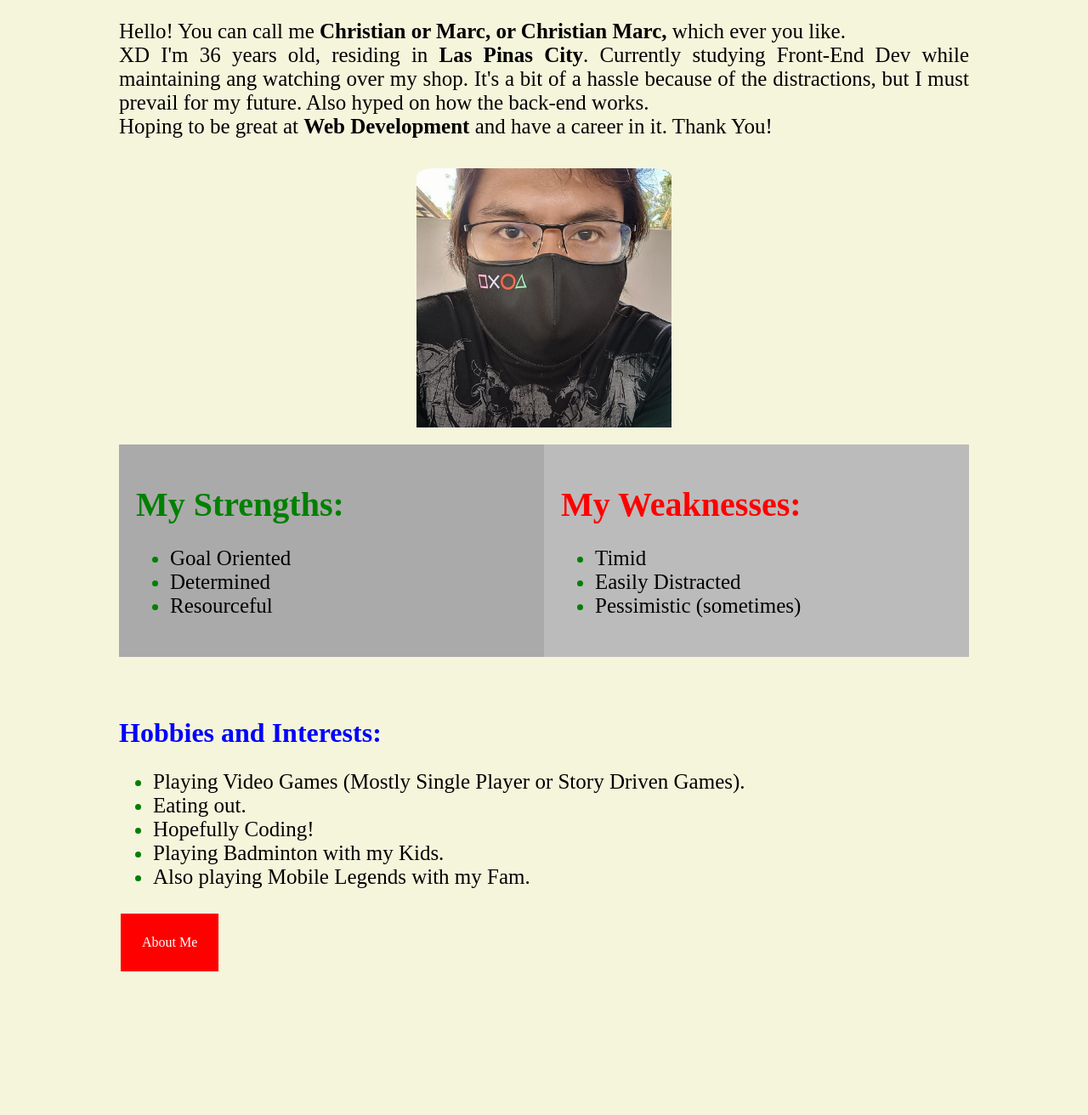
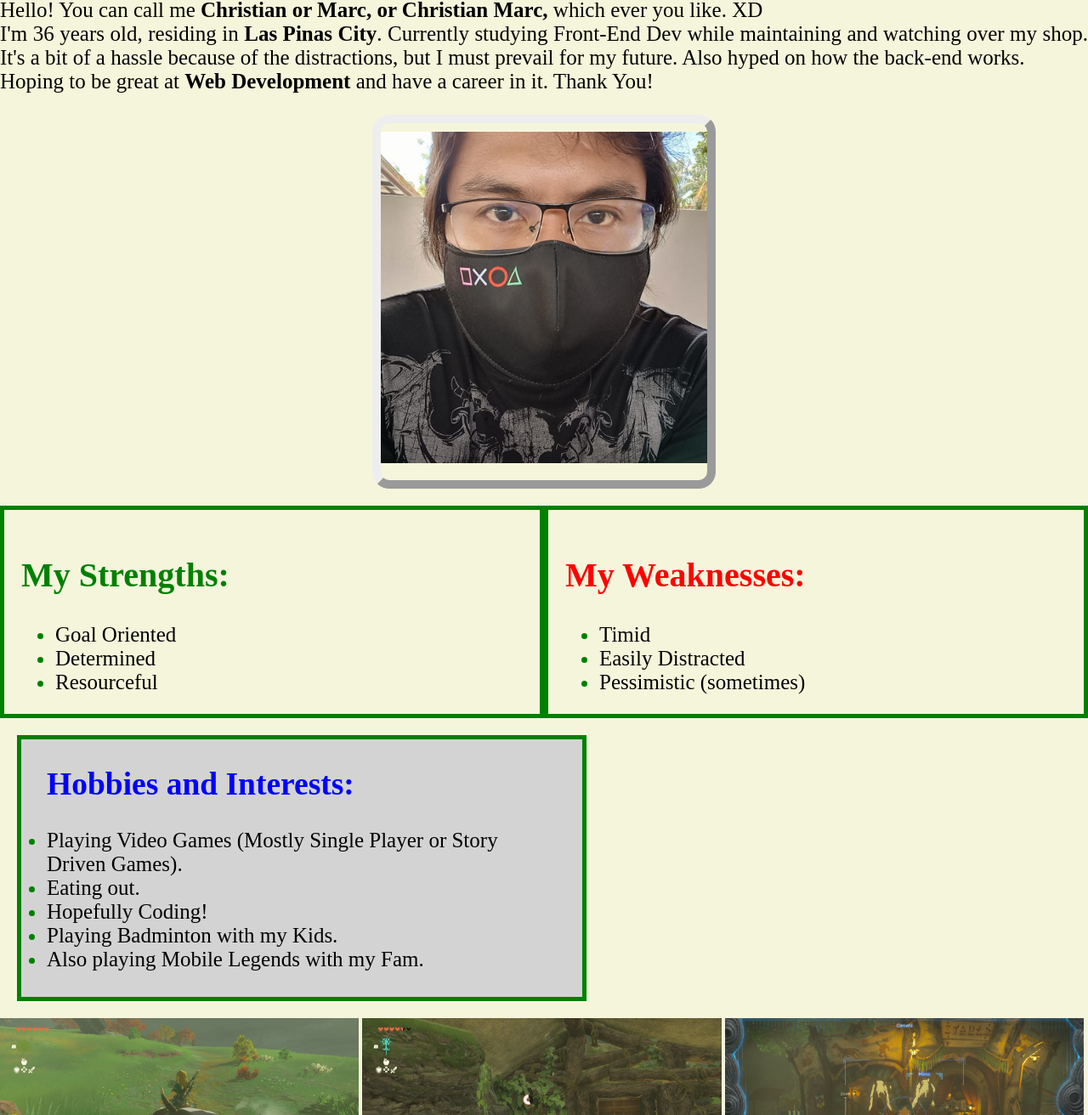
Before and after one commit to xtnmx/KodeGo-Lab-Exercises-Phase-1, a plain HTML site: page index.html in a window 1280 px wide. Shown: the part 141-1453 px from the top of the page at 85% size. Before the commit the page ends 1288 px from the top, so only its background shows below. Drawn offline with Linux system fonts and the light colour scheme.

Commit message:
improved landing page

```diff
--- a/index.html
+++ b/index.html
@@ -6,31 +6,36 @@
     <meta name="viewport" content="width=device-width, initial-scale=1.0" />
     <link rel="stylesheet" href="style.css" />
     <h4>Hi I'm</h4>
-    <h1 style="color: brown; font-size: 50px; font-family: cursive">
+    <h1
+      style="color: brown; font-size: 40px; font-family: cursive"
+      class="center"
+    >
       Christian Marc Evangelio
     </h1>
   </head>
 
-  <body style="background-color: beige; max-width: 1000px; margin: 0 auto">
+  <body>
+    <section>
       <p style="font-size: 25px; text-align: justify">
         Hello! You can call me
         <b>Christian or Marc, or Christian Marc,</b>
-      which ever you like. <br />
-      XD I'm 36 years old, residing in
-      <b>Las Pinas City</b>. Currently studying Front-End Dev while maintaining
-      ang watching over my shop. It's a bit of a hassle because of the
-      distractions, but I must prevail for my future. Also hyped on how the
-      back-end works.<br />
-      Hoping to be great at
-      <b>Web Development</b> and have a career in it. Thank You!
+        which ever you like. XD <br />
+        I'm 36 years old, residing in
+        <b>Las Pinas City</b>. Currently studying Front-End Dev while
+        maintaining and watching over my shop. It's a bit of a hassle because of
+        the distractions, but I must prevail for my future. Also hyped on how
+        the back-end works. <br />
+        Hoping to be great at <b>Web Development</b> and have a career in it.
+        Thank You!
       </p>
+      <img id="profilepic" src="./pic.jpg" class="center" />
+    </section>
 
-    <img id="profilepic" src="./pic.jpg" class="center" />
-
+    <section>
       <div class="row">
         <div
           class="column"
-        style="background-color: #aaa; box-sizing: border-box"
+          style="background-color: transparent; box-sizing: border-box"
         >
           <h1 style="color: green; font-size: 40px">My Strengths:</h1>
           <ul style="font-size: 25px; box-sizing: border-box">
@@ -42,7 +47,7 @@
 
         <div
           class="column"
-        style="background-color: #bbb; box-sizing: border-box"
+          style="background-color: transparent; box-sizing: border-box"
         >
           <h1 style="color: red; font-size: 40px; box-sizing: border-box">
             My Weaknesses:
@@ -54,17 +59,33 @@
           </ul>
         </div>
       </div>
+    </section>
 
-    <h1 style="color: blue; padding-top: 50px">Hobbies and Interests:</h1>
-    <ul style="font-size: 25px">
-      <li>Playing Video Games (Mostly Single Player or Story Driven Games).</li>
+    <section>
+      <ul style="font-size: 25px" class="hobintbox">
+        <h1 style="color: blue">Hobbies and Interests:</h1>
+        <li>
+          Playing Video Games (Mostly Single Player or Story Driven Games).
+        </li>
         <li>Eating out.</li>
         <li>Hopefully Coding!</li>
         <li>Playing Badminton with my Kids.</li>
         <li>Also playing Mobile Legends with my Fam.</li>
       </ul>
 
+      <div class="picscale">
+        <img src="1.jpg" alt="" />
+        <img src="2.jpg" alt="" />
+        <img src="3.jpg" alt="" />
+      </div>
+    </section>
+
     <a href="./About Me.html" class="button">About Me</a>
+
+    <footer>
+      <p>&copy xtnmx</p>
+    </footer>
+
     <!-- <a href="./Game Page.html" class="button">GAME</a> -->
   </body>
 </html>
--- a/style.css
+++ b/style.css
@@ -6,6 +6,14 @@
   object-position: bottom;
   padding-top: 10px;
   padding-bottom: 20px;
+  border-style: outset;
+  border-width: 10px;
+  margin-bottom: 20px;
+}
+
+#profilepic:hover {
+  transform: scale(1.2);
+  transition: 0.5s;
 }
 
 .button {
@@ -20,11 +28,19 @@
   cursor: pointer;
 }
 
+.button:hover {
+  transform: scale(0.8);
+  transition: 0.5s;
+}
+
 .column {
   float: inline-start;
   width: 50%;
   padding: 20px;
   height: 250px;
+  border: 5px solid green;
+  margin: auto;
+  background-color: gray;
 }
 
 .grid {
@@ -41,6 +57,7 @@
   content: "";
   display: table;
   clear: both;
+  background-color: gray;
 }
 
 .center {
@@ -71,3 +88,29 @@ tr:nth-child(even) {
 thead:nth-child(odd) {
   background-color: skyblue;
 }
+
+.picscale > img {
+  width: 33%;
+  margin-left: auto;
+  margin-right: auto;
+}
+
+.picscale > img:hover {
+  transform: scale(1.2);
+  transition: 0.5s;
+}
+
+.hobintbox {
+  background-color: lightgray;
+  width: 600px;
+  border: 5px solid green;
+  padding: 30px;
+  padding-top: 0px;
+  margin: 20px;
+}
+
+body {
+  background-color: beige;
+  max-width: 1400px;
+  margin: 0 auto;
+}
```
Also changed, not shown: About Me.html (+1 -1 lines). Lines whose indentation alone changed are shown as unchanged.
